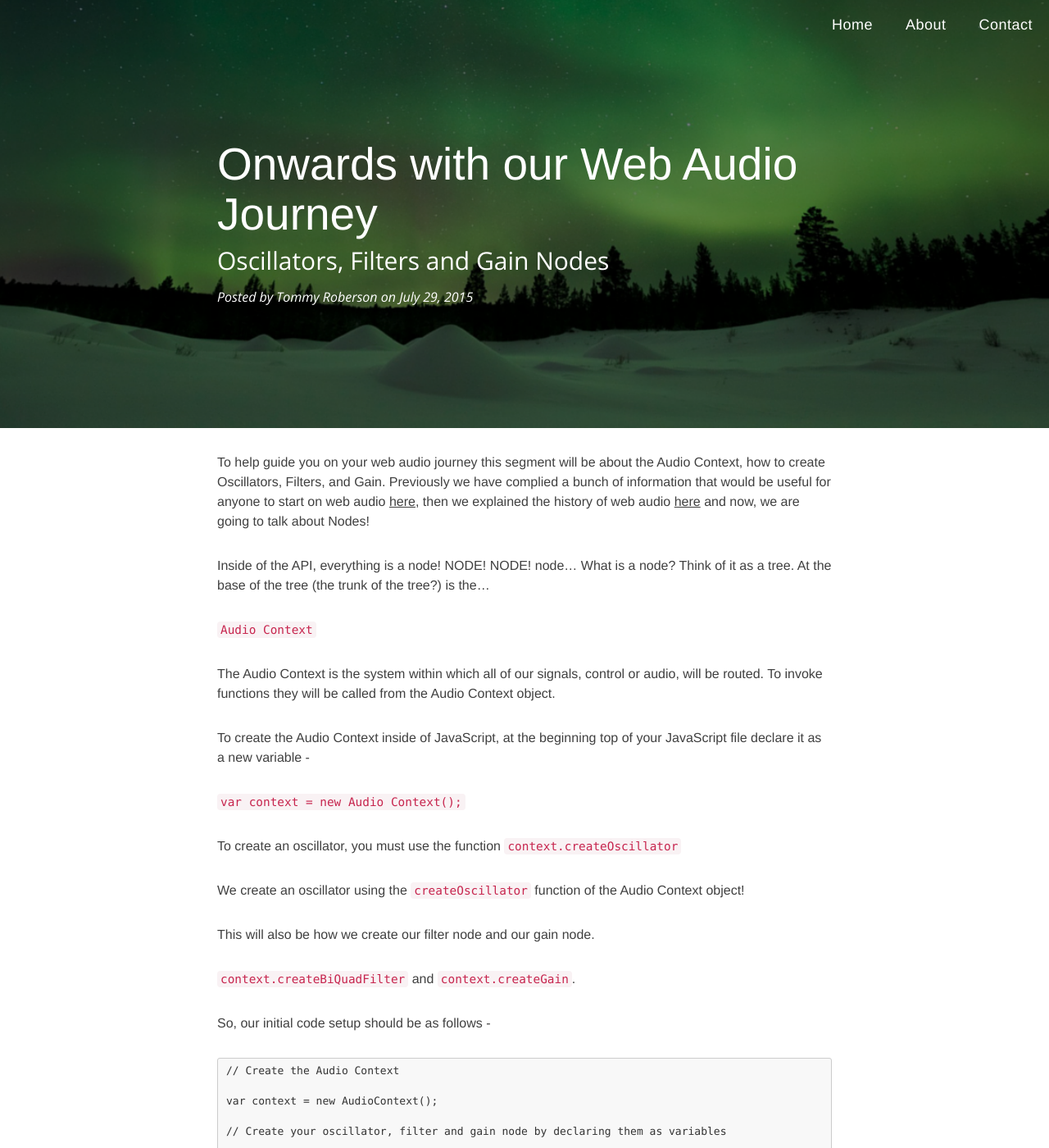
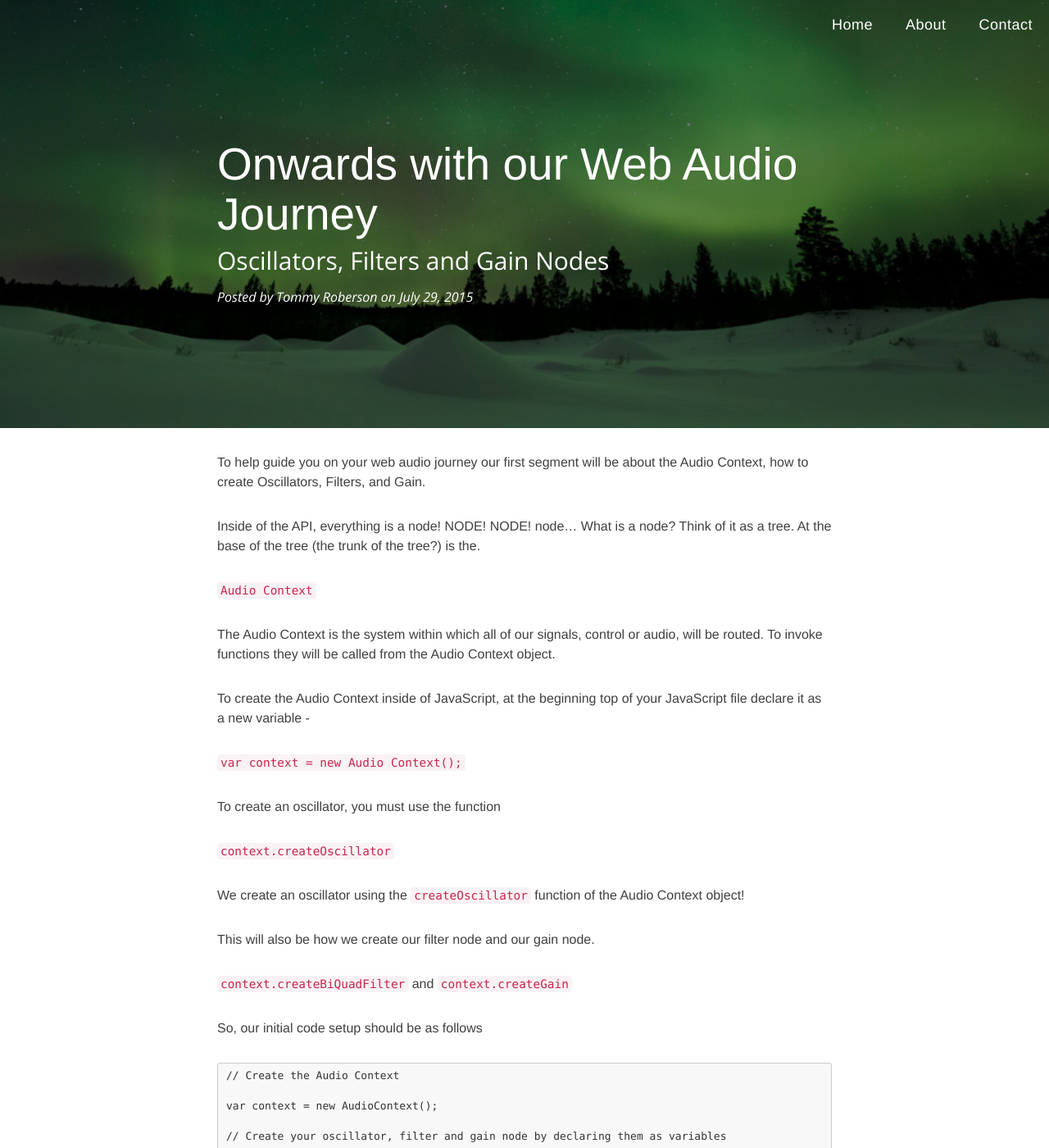
Before and after one commit to Sonoport/sonoport.github.io, a Jekyll site: the page built from _posts/2015-07-29-onwards-web-audio-journey.markdown, in a window 1280 px wide and 1400 px high. Shown: the whole window at 82% size. Built offline with Jekyll 4.4.1, drawn with Linux system fonts in a browser that asks for light colours; nearby versions of some CDN libraries.

Commit message:
Changes to Tommy's web audio post markdown formatting

````diff
--- a/_posts/2015-07-29-onwards-web-audio-journey.markdown
+++ b/_posts/2015-07-29-onwards-web-audio-journey.markdown
@@ -7,10 +7,9 @@
 header-img: "img/postheader04.png"
 ---
 
+To help guide you on your web audio journey our first segment will be about the Audio Context, how to create Oscillators, Filters, and Gain.
 
-To help guide you on your web audio journey this segment will be about the Audio Context, how to create Oscillators, Filters, and Gain. Previously we have complied a bunch of information that would be useful for anyone to start on web audio [here](http://sonoport.github.io/2015/06/08/learning-web-audio-api/), then we explained the history of web audio [here](http://sonoport.github.io/2015/07/06/more-on-web-audio-api/) and now, we are going to talk about Nodes!
-
-Inside of the API, everything is a node! NODE! NODE! node... What is a node? Think of it as a tree. At the base of the tree (the trunk of the tree?) is the...
+Inside of the API, everything is a node! NODE! NODE! node... What is a node? Think of it as a tree. At the base of the tree (the trunk of the tree?) is the.
 
 `Audio Context`
 
@@ -20,17 +19,19 @@
 
 `var context = new Audio Context();`
 
-To create an oscillator, you must use the function `context.createOscillator`
+To create an oscillator, you must use the function
+
+`context.createOscillator`
 
 We create an oscillator using the `createOscillator` function of the Audio Context object!
 
 This will also be how we create our filter node and our gain node.
 
-`context.createBiQuadFilter` and `context.createGain`.
+`context.createBiQuadFilter` and `context.createGain`
 
-So, our initial code setup should be as follows -
-```
-// Create the Audio Context
+So, our initial code setup should be as follows
+
+<pre><code>// Create the Audio Context
 
 var context = new AudioContext();
 
@@ -43,8 +44,7 @@
 filter.frequency.value = 250;
 
 var oscGain = context.createGain();
-oscGain.value = 0.3;
-```
+oscGain.value = 0.3; </code></pre>
 
 The properties `filter.type`, `filter.frequency.value`, and `oscGain.value` are self explanatory. The filter type should be input as a string as either 'highpass' or 'lowpass', frequency value is any number value between 0 and 20,000 (the audible frequency range of the human ear), and the oscGain value is the amplitude or loudness of the sound, and should be equal to a floating value between 0.0 and 1.0.
 
@@ -58,7 +58,7 @@
 
 This code is as follows -
 
-```
+<pre><code>
 function makeConnection() {
     osc.connect(filter);
     filter.connect(oscGain);
@@ -71,21 +71,20 @@
     osc.start(0);
     osc.stop(3);
 }
-```
+</code></pre>
+
 The line `oscGain.connect(context.destination)` is where you connect the final signal to the computer's speakers, known here as the _destination_. The `osc.start` and `osc.stop` functions begin and end the signal respectively, and take number values defined in seconds as arguments.
 
 ---
 Lastly, we must call the functions for our browser to execute them -
 
-```
-makeConnection();
+<code>makeConnection();
 playSound();
-```
+</code>
 
 In total, the entire script should look as follows -
 
-```
-// Create the Audio Context
+<pre><code>// Create the Audio Context
 
 var context = new AudioContext();
 
@@ -118,4 +117,4 @@
 
 makeConnection();
 playSound();
-```
+</code></pre>
````
